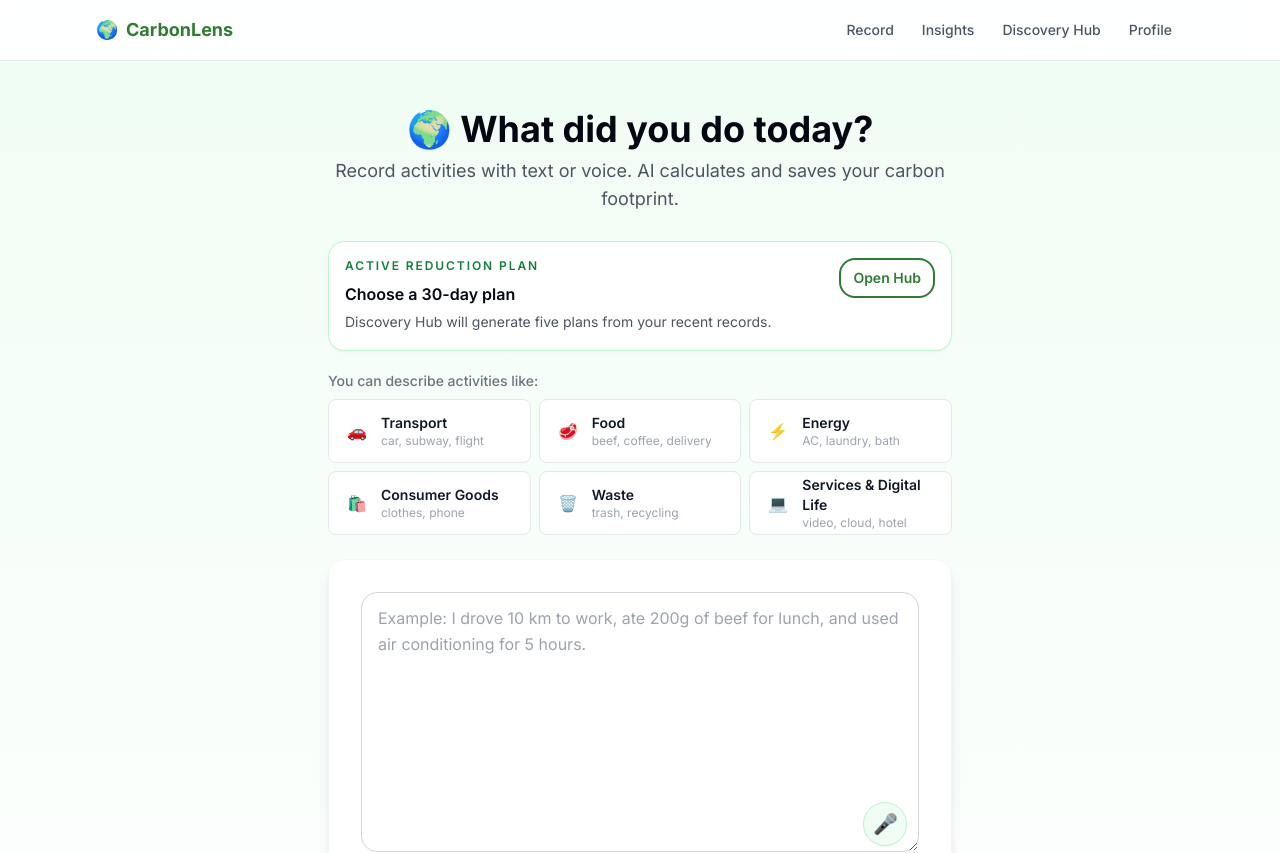
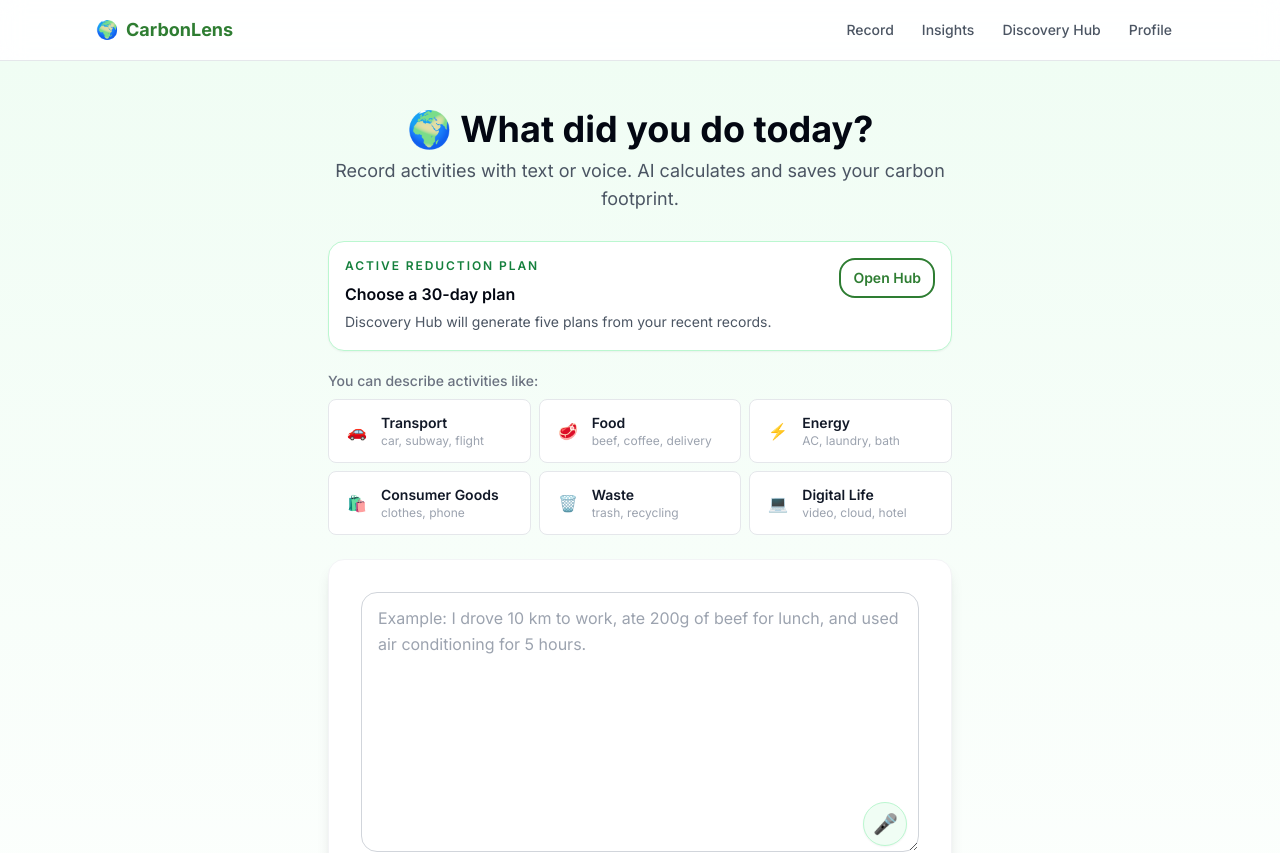
Before and after one commit to KeithHello/CarbonLens, a Next.js app: page /input in a window 1280 px wide. Shown: the top 853 px of the page. Built offline with nearby package versions, Linux system fonts and the light colour scheme.

Commit message:
Shorten digital life card display label

```diff
--- a/src/app/input/page.tsx
+++ b/src/app/input/page.tsx
@@ -59,6 +59,10 @@ const CATEGORIES = [
   { icon: "🗑️", label: "Waste", hint: "trash, recycling" },
   { icon: "💻", label: "Services & Digital Life", hint: "video, cloud, hotel" },
 ];
+
+function displayCategoryLabel(label: string): string {
+  return label === "Services & Digital Life" ? "Digital Life" : label;
+}
 
 function loadRecentEntries(): RecentEntry[] {
   if (typeof window === "undefined") return [];
@@ -337,7 +341,7 @@ export default function InputPage() {
                 </span>
                 <span className="min-w-0">
                   <span className="block text-sm font-semibold leading-5 text-gray-900">
-                    {category.label}
+                    {displayCategoryLabel(category.label)}
                   </span>
                   <span className="block truncate text-xs leading-4 text-gray-400">
                     {category.hint}
```
